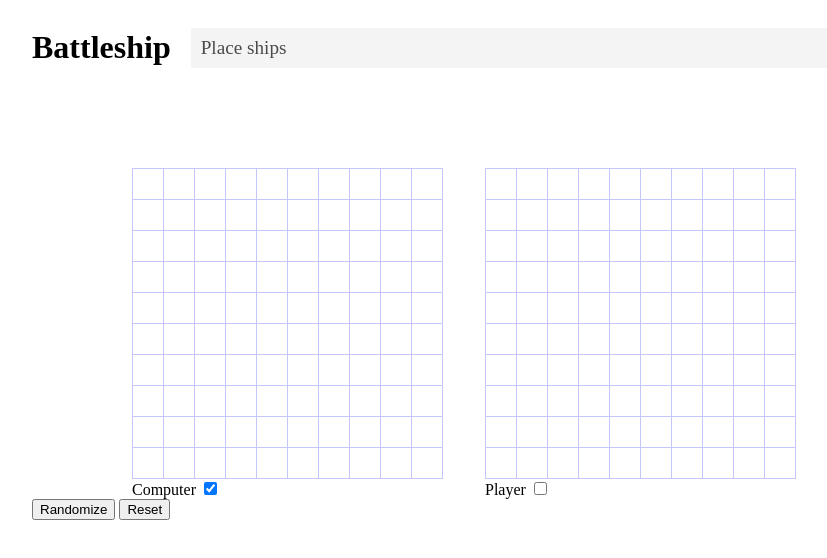
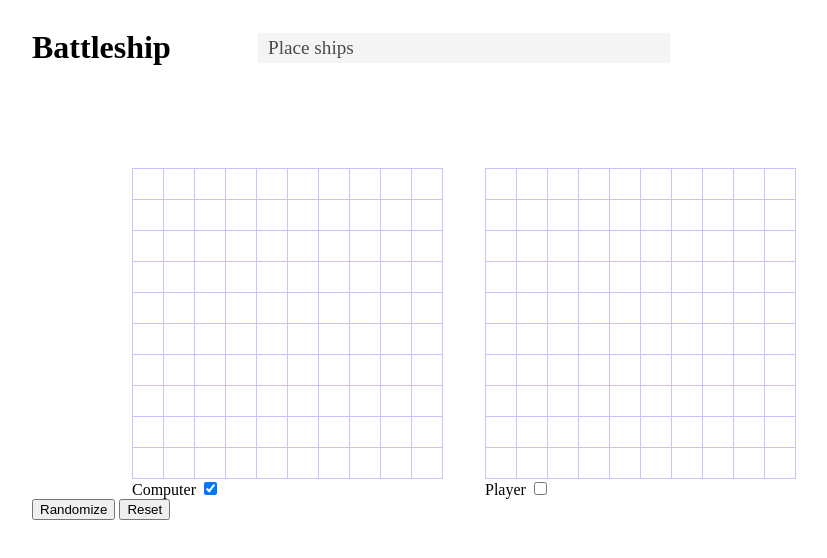
Before and after one commit to rajvatsal/battleship, a website built with webpack: page src/template.html in a window 1280 px wide. Shown: the whole page, without its empty margins (176-1003 px from the left). Built offline with nearby package versions, Linux system fonts and the light colour scheme.

Commit message:
refactor(css): Center display box

```diff
--- a/src/css/styles.css
+++ b/src/css/styles.css
@@ -18,7 +18,8 @@ section {
 header {
   padding-inline: var(--side-gap);
   margin-bottom: 80px;
-  display: flex;
+  display: grid;
+  grid-template: 1fr / 1fr 2fr 1fr;
   gap: 20px;
   align-items: center;
 }
@@ -28,7 +29,7 @@ header {
   display: flex;
   align-items: center;
   background-color: #f4f4f4;
-  height: 40px;
+  height: 30px;
   font-size: 1.2rem;
   color: #4a4a4a;
   padding-left: 10px;
```
